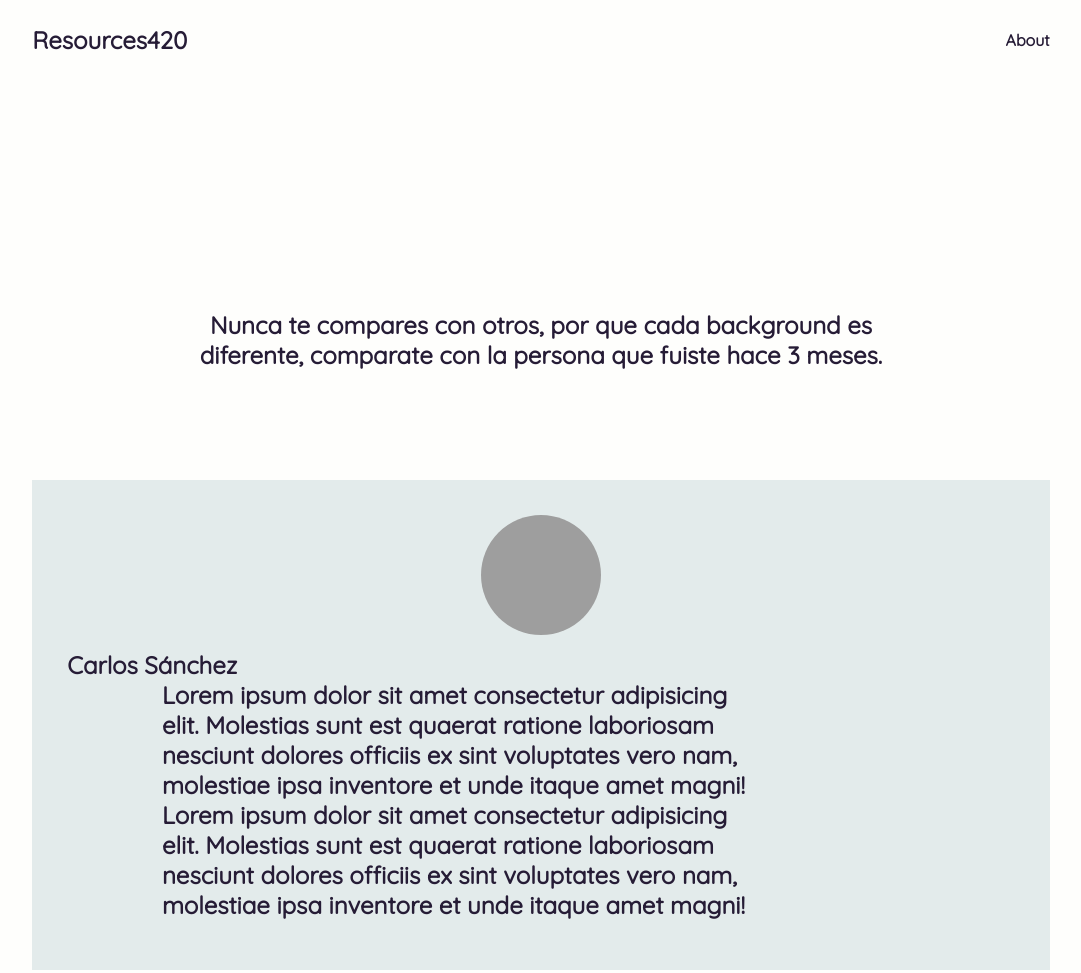
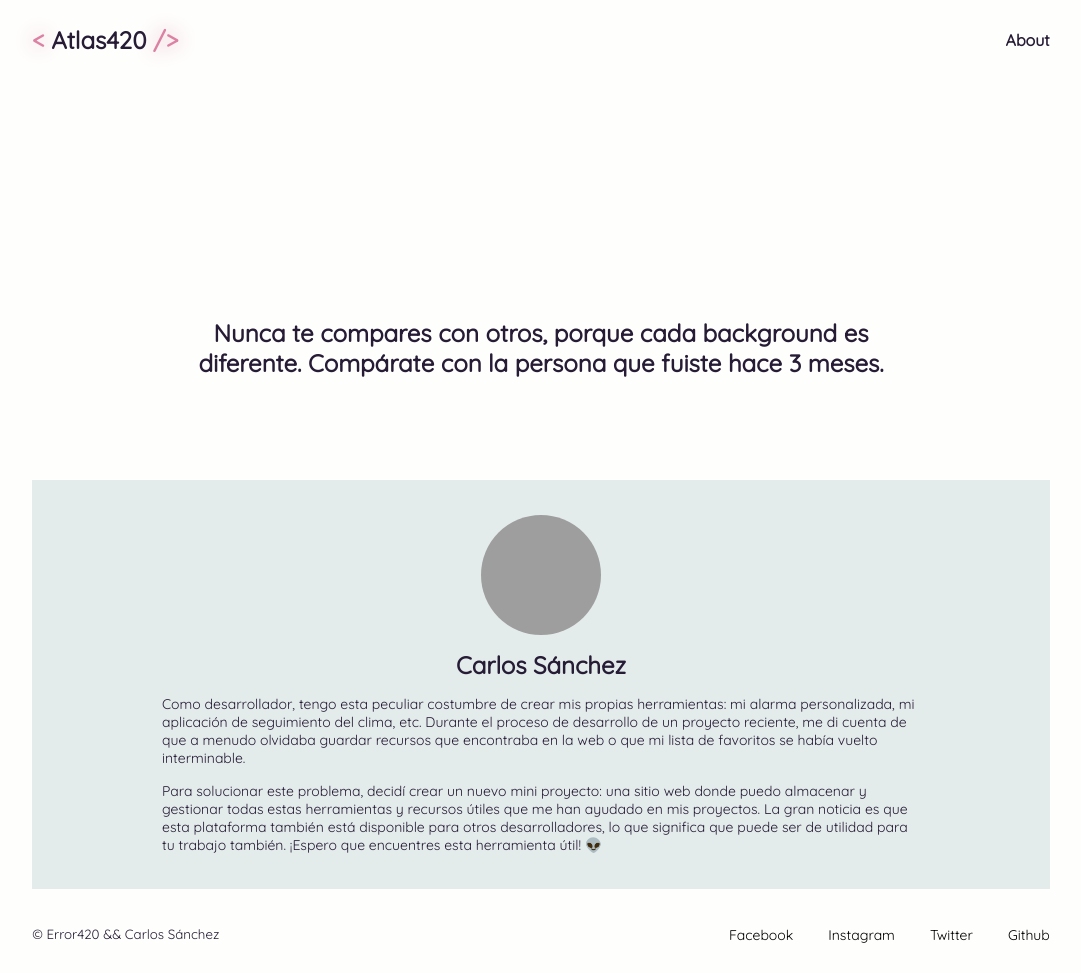
Before and after one commit to charsdvp/atlas420, an Astro site: page /about in a window 1280 px wide. Shown: the top 973 px of the page, without its empty margins (95-1176 px from the left). Built offline with nearby package versions, Linux system fonts and the light colour scheme; Astro itself is replaced by a stand-in of ours; grey boxes are pictures that could not be loaded.

Commit message:
fix: The descriptions of each page were corrected

```diff
--- a/src/components/Header.astro
+++ b/src/components/Header.astro
@@ -1,17 +1,19 @@
 <header class="header">
   <!-- * se seguira modificando mientras haya mas paginas -->
   <nav class="header-nav">
-    <a href="/" class="header-nav-title">Resources420</a>
-    <a href="/about">About</a>
+    <a href="/" class="header-nav-title header-nav-link">
+      <span class="pink">&#60;</span> Atlas420 <span class="pink">&#47;&#62;</span>
+    </a>
+    <a href="/about" class="header-nav-link">About</a>
   </nav>
 </header>
 
 <style>
-  .header{
+  .header {
     width: 100%;
     heigth: 80px;
   }
-  .header-nav{
+  .header-nav {
     margin: 0 auto;
     width: 80%;
     height: 80px;
@@ -19,18 +21,21 @@
     align-items: center;
     justify-content: space-between;
   }
-  .header-nav-title{
+  .header-nav-title {
     font-size: 24px;
   }
-  /* cambiar a clases  */
-  a{
+  .pink {
+    color: #db82a3;
+    filter: drop-shadow(0px 0px 10px #db82a3);
+  }
+  .header-nav-link{
     font-weight: bold;
     text-decoration: none;
-    color: #261C36;
-    transition: color .3s ease;
+    color: #261c36;
+    transition: all 0.3s ease;
   }
-  a:hover{
-    filter: drop-shadow(0px 0px 10px #DB82A3);
-    color: #DB82A3;
+  .header-nav-link:hover {
+    filter: drop-shadow(0px 0px 10px #db82a3);
+    color: #db82a3;
   }
 </style>
--- a/src/components/ListResources.astro
+++ b/src/components/ListResources.astro
@@ -7,8 +7,7 @@ import { Image } from 'astro:assets';
   <div class="container-resurce-info">
     <h3 class="container-resource-title">Resources</h3>
     <p class="container-resource-description">
-      En esta parte encontraras algunos recursos, estamos trabajando en
-      secciones para que cada recurso este agrupado con su categoria
+      En esta parte encontrarás algunos recursos, estamos trabajando en secciones para que cada recurso esté agrupado con su categoría
     </p>
   </div>
   <div class="container-list-resources">
@@ -39,7 +38,6 @@ import { Image } from 'astro:assets';
 </div>
 
 <style>
-  /* resources */
   .container-resources {
     margin: 35px 0;
     width: 100%;
@@ -99,7 +97,7 @@ import { Image } from 'astro:assets';
     font-weight: bold;
     font-size: 14px;
     transition: color .2s ease;
-
+    color: #a70399;
   }
   .container > a:hover, .container > a:active{
     color: #000;
--- a/src/data/allResources.json
+++ b/src/data/allResources.json
@@ -15,7 +15,7 @@
     "title": "Unsplash",
     "imageUrl": "https://unsplash.com/favicon-32x32.png",
     "description": "Beautiful free images and photos that you can download and use in any project. Better than any stock or royalty-free photo.",
-    "webSite": "https://www.happyhues.co/"
+    "webSite": "https://unsplash.com/es"
   },
   {
     "title": "svghub",
--- a/src/pages/about.astro
+++ b/src/pages/about.astro
@@ -1,54 +1,55 @@
 ---
 import { Image } from 'astro:assets';
 import localBlobImage from '../assets/blob.svg';
-import Layout from "../layouts/Layout.astro"
+import Layout from '../layouts/Layout.astro';
 ---
 
 <Layout titlePage="About">
   <section>
     <div class="container-image-header">
       <Image src={localBlobImage} alt="Texto descriptivo" width={120} />
-    <h1>Nunca te compares con otros, por que cada background es diferente, comparate con la persona que fuiste hace 3 meses.</h1>
+      <h1>Nunca te compares con otros, porque cada background es diferente. Compárate con la persona que fuiste hace 3 meses.</h1>
     </div>
     <div class="container-info">
-      <!-- <Image src="https://images.unsplash.com/photo-1552875101-979d61f26eb0?ixlib=rb-4.0.3&ixid=M3wxMjA3fDB8MHxwaG90by1wYWdlfHx8fGVufDB8fHx8fA%3D%3D&auto=format&fit=crop&w=1470&q=80" alt="Texto descriptivo" width={120} height={120} class="img-master"/> -->
       <div class="container-image"></div>
-      <h2>Carlos Sánchez</h1>
-  <p>Lorem ipsum dolor sit amet consectetur adipisicing elit. Molestias sunt est quaerat ratione laboriosam nesciunt dolores officiis ex sint voluptates vero nam, molestiae ipsa inventore et unde itaque amet magni!</p>
-  <p>Lorem ipsum dolor sit amet consectetur adipisicing elit. Molestias sunt est quaerat ratione laboriosam nesciunt dolores officiis ex sint voluptates vero nam, molestiae ipsa inventore et unde itaque amet magni!</p>
+      <h2>Carlos Sánchez</h2>
+      <p>Como desarrollador, tengo esta peculiar costumbre de crear mis propias herramientas: mi alarma personalizada, mi aplicación de seguimiento del clima, etc. Durante el proceso de desarrollo de un proyecto reciente, me di cuenta de que a menudo olvidaba guardar recursos que encontraba en la web o que mi lista de favoritos se había vuelto interminable.
+      </p>
+      <p>Para solucionar este problema, decidí crear un nuevo mini proyecto: una sitio web donde puedo almacenar y gestionar todas estas herramientas y recursos útiles que me han ayudado en mis proyectos. La gran noticia es que esta plataforma también está disponible para otros desarrolladores, lo que significa que puede ser de utilidad para tu trabajo también. ¡Espero que encuentres esta herramienta útil! 👽</p>
     </div>
   </section>
 </Layout>
 <style>
-  section{
+  section {
     display: flex;
     flex-direction: column;
     align-items: center;
     justify-content: flex-start;
     text-align: center;
   }
-  .container-image-header{
+  .container-image-header {
     height: 400px;
     display: flex;
     flex-direction: column;
     align-items: center;
     justify-content: center;
   }
-  h1, h2{
+  h1,
+  h2 {
     text-wrap: balance;
-    margin: 15px 0;
+    margin: 15px 0 0 0;
   }
-  .square{
+  .square {
     width: 120px;
     height: 120px;
     background-color: black;
     border-radius: 50%;
   }
-  p{
-    margin: 0 auto;
-   width: 80%;
+  p {
+    margin: 15px auto 0;
+    width: 80%;
   }
-  .container-info{
+  .container-info {
     display: flex;
     flex-direction: column;
     align-items: center;
@@ -56,15 +57,15 @@ import Layout from "../layouts/Layout.astro"
     background-color: rgb(227, 235, 235);
     text-align: left;
   }
-  .container-info > p{
-    font-size: 14px
+  .container-info > p {
+    font-size: 14px;
   }
-  .container-image{
+  .container-image {
     background-image: url('https://images.unsplash.com/photo-1552875101-979d61f26eb0?ixlib=rb-4.0.3&ixid=M3wxMjA3fDB8MHxwaG90by1wYWdlfHx8fGVufDB8fHx8fA%3D%3D&auto=format&fit=crop&w=1470&q=80');
     width: 120px;
     height: 120px;
     border-radius: 50%;
-   background-position: center;
-   background-size: cover;
+    background-position: center;
+    background-size: cover;
   }
 </style>
```
Also changed, not shown: src/pages/index.astro (+4 -8 lines).
